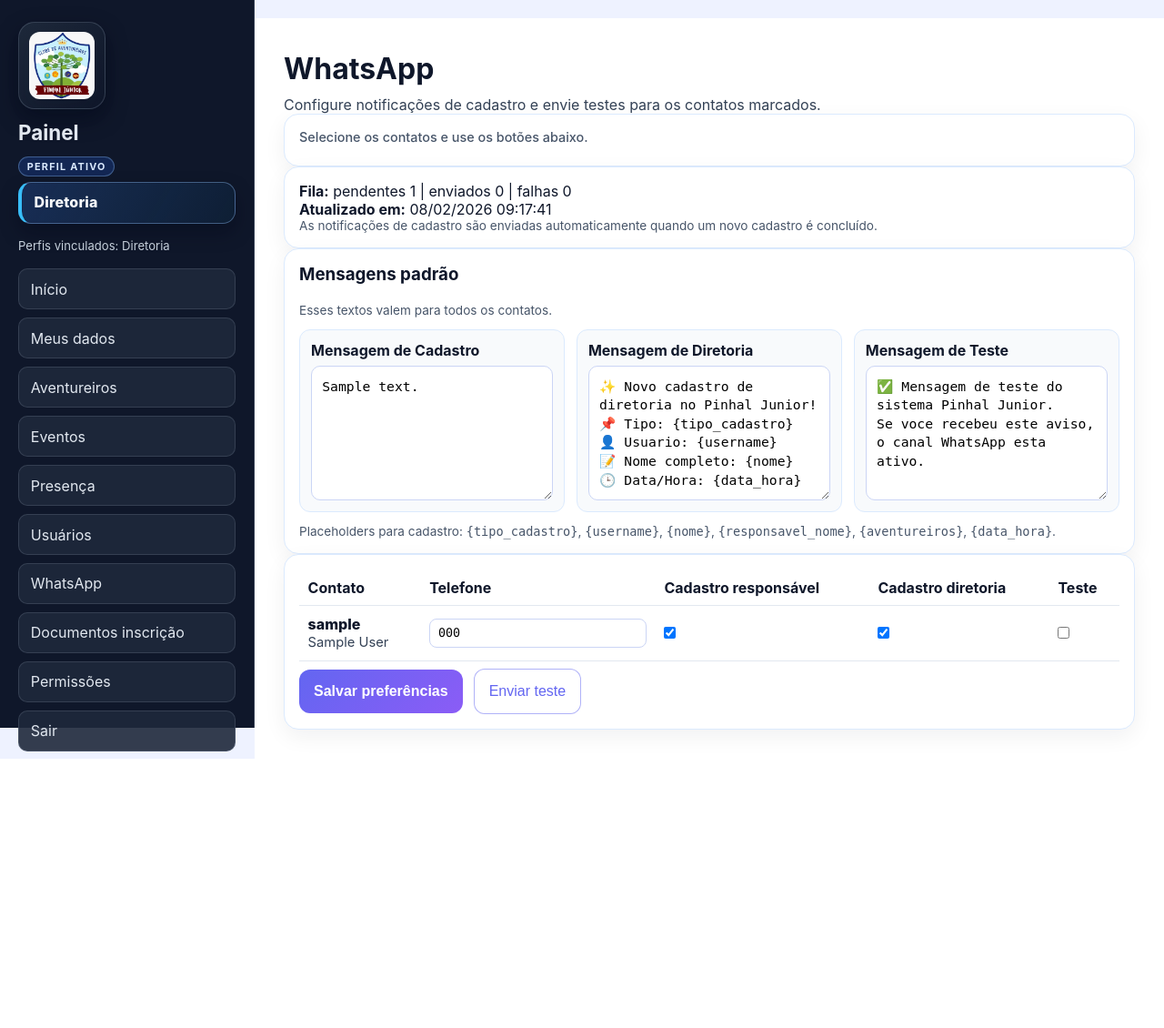
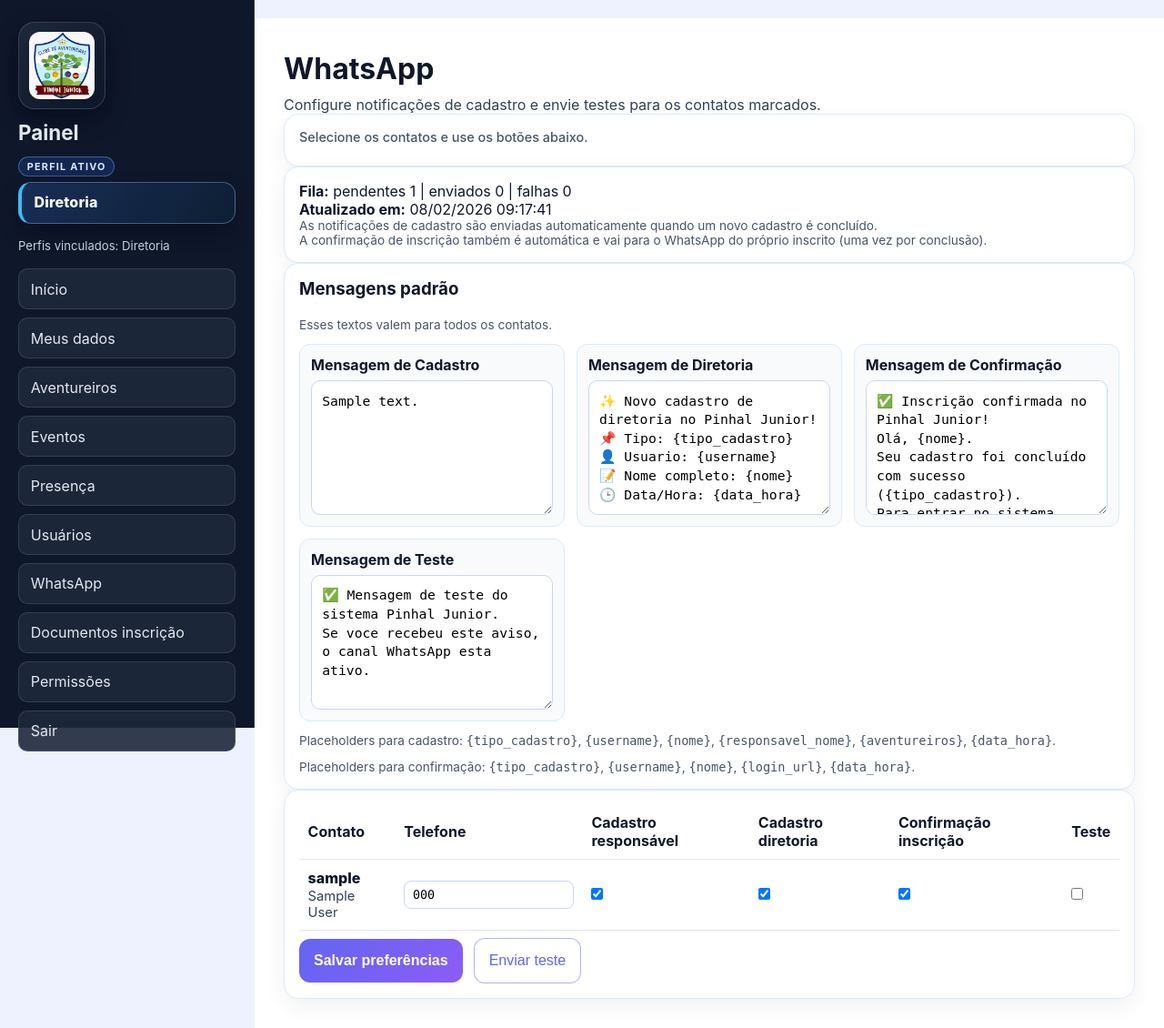
Before and after one commit to fabianopolone123/SITEPINHAL7.0, a Django app: page /whatsapp/ in a window 1280 px wide. Shown: the whole page at 91% size. Before the commit the page ends 834 px from the top, so only its background shows below. Run offline with Django 5.2, Linux system fonts and the light colour scheme; a user stored in the database is signed in; data comes from the database, SQL or seed files in the repository; tables that the repository leaves empty hold one stand-in row (values such as "Sample post").

Commit message:
backend/accounts/views.py: envia confirmacao whatsapp ao concluir cadastro

```diff
--- a/backend/accounts/admin.py
+++ b/backend/accounts/admin.py
@@ -66,9 +66,9 @@ class UserAccessAdmin(admin.ModelAdmin):
 
 @admin.register(WhatsAppPreference)
 class WhatsAppPreferenceAdmin(admin.ModelAdmin):
-    list_display = ('user', 'phone_number', 'notify_cadastro', 'notify_financeiro', 'notify_geral', 'updated_at')
+    list_display = ('user', 'phone_number', 'notify_cadastro', 'notify_diretoria', 'notify_confirmacao', 'notify_financeiro', 'notify_geral', 'updated_at')
     search_fields = ('user__username', 'phone_number')
-    list_filter = ('notify_cadastro', 'notify_financeiro', 'notify_geral')
+    list_filter = ('notify_cadastro', 'notify_diretoria', 'notify_confirmacao', 'notify_financeiro', 'notify_geral')
 
 
 @admin.register(WhatsAppQueue)
--- a/backend/accounts/views.py
+++ b/backend/accounts/views.py
@@ -772,6 +772,46 @@ def _dispatch_cadastro_notifications(tipo_cadastro, user, nome):
         queue_item.save(update_fields=['status', 'attempts', 'provider_message_id', 'sent_at', 'last_error'])
 
 
+def _dispatch_signup_confirmation(user, tipo_cadastro, nome):
+    if not user:
+        return
+    pref, _ = WhatsAppPreference.objects.get_or_create(user=user)
+    if not pref.notify_confirmacao:
+        return
+    phone_number = normalize_phone_number(pref.phone_number or resolve_user_phone(user))
+    if not phone_number:
+        return
+
+    login_url = os.environ.get('PINHAL_LOGIN_URL', 'https://pinhaljunior.com.br/').strip() or 'https://pinhaljunior.com.br/'
+    payload = {
+        'tipo_cadastro': tipo_cadastro,
+        'username': user.username,
+        'nome': nome or user.username,
+        'login_url': login_url,
+        'data_hora': timezone.localtime(timezone.now()).strftime('%d/%m/%Y %H:%M'),
+    }
+    template_text = get_template_message(WhatsAppTemplate.TYPE_CONFIRMACAO)
+    text = render_message(template_text, payload)
+    queue_item = WhatsAppQueue.objects.create(
+        user=user,
+        phone_number=phone_number,
+        notification_type=WhatsAppQueue.TYPE_CONFIRMACAO,
+        message_text=text,
+        status=WhatsAppQueue.STATUS_PENDING,
+    )
+    success, provider_id, error_message = send_wapi_text(phone_number, text)
+    queue_item.attempts = 1
+    if success:
+        queue_item.status = WhatsAppQueue.STATUS_SENT
+        queue_item.provider_message_id = provider_id
+        queue_item.sent_at = timezone.now()
+        queue_item.last_error = ''
+    else:
+        queue_item.status = WhatsAppQueue.STATUS_FAILED
+        queue_item.last_error = error_message
+    queue_item.save(update_fields=['status', 'attempts', 'provider_message_id', 'sent_at', 'last_error'])
+
+
 def _serialize_field_value(value):
     if isinstance(value, date):
         return value.isoformat()
@@ -1811,6 +1851,11 @@ class NovoCadastroResumoView(View):
                 user,
                 responsavel.responsavel_nome or responsavel.mae_nome or responsavel.pai_nome,
             )
+            _dispatch_signup_confirmation(
+                user,
+                'Cadastro de responsável e aventureiro',
+                responsavel.responsavel_nome or responsavel.mae_nome or responsavel.pai_nome,
+            )
             _clear_new_flow(request.session)
             if use_existing_user:
                 messages.success(request, 'Aventureiro adicionado com sucesso.')
@@ -2106,6 +2151,7 @@ class NovoCadastroDiretoriaResumoView(View):
             return redirect('accounts:novo_diretoria_resumo')
 
         _dispatch_cadastro_notifications('Diretoria', user, diretoria.nome)
+        _dispatch_signup_confirmation(user, 'Cadastro de diretoria', diretoria.nome)
         _clear_new_diretoria_flow(request.session)
         messages.success(request, 'Cadastro da diretoria concluído com sucesso. Faça login para continuar.')
         return redirect('accounts:login')
@@ -2160,6 +2206,7 @@ class DiretoriaView(View):
         if form.is_valid():
             diretoria = form.save()
             _dispatch_cadastro_notifications('Diretoria', diretoria.user, diretoria.nome)
+            _dispatch_signup_confirmation(diretoria.user, 'Cadastro de diretoria', diretoria.nome)
             messages.success(request, 'Cadastro da diretoria concluído com sucesso. Faça login para continuar.')
             return redirect('accounts:login')
         messages.error(request, 'Há campos obrigatórios pendentes; corrija e envie novamente.')
@@ -2259,6 +2306,11 @@ class ConfirmacaoView(LoginRequiredMixin, View):
         _dispatch_cadastro_notifications(
             'Cadastro completo',
             request.user,
+            responsavel.responsavel_nome or responsavel.mae_nome or responsavel.pai_nome,
+        )
+        _dispatch_signup_confirmation(
+            request.user,
+            'Cadastro de responsável e aventureiro',
             responsavel.responsavel_nome or responsavel.mae_nome or responsavel.pai_nome,
         )
         _clear_pending_aventures(request.session)
@@ -3358,12 +3410,14 @@ class WhatsAppView(LoginRequiredMixin, View):
             return guard
         cadastro_template = get_template_message(WhatsAppTemplate.TYPE_CADASTRO)
         diretoria_template = get_template_message(WhatsAppTemplate.TYPE_DIRETORIA)
+        confirmacao_template = get_template_message(WhatsAppTemplate.TYPE_CONFIRMACAO)
         teste_template = get_template_message(WhatsAppTemplate.TYPE_TESTE)
         context = {
             'rows': self._users_context(),
             'queue': queue_stats(),
             'cadastro_template': cadastro_template,
             'diretoria_template': diretoria_template,
+            'confirmacao_template': confirmacao_template,
             'teste_template': teste_template,
         }
         context.update(_sidebar_context(request))
@@ -3376,6 +3430,7 @@ class WhatsAppView(LoginRequiredMixin, View):
         rows = self._users_context()
         cadastro_enabled = []
         diretoria_enabled = []
+        confirmacao_enabled = []
         for row in rows:
             user = row['user']
             pref = row['pref']
@@ -3383,6 +3438,7 @@ class WhatsAppView(LoginRequiredMixin, View):
             pref.phone_number = normalize_phone_number(request.POST.get(f'{prefix}_phone', '').strip())
             pref.notify_cadastro = bool(request.POST.get(f'{prefix}_cadastro'))
             pref.notify_diretoria = bool(request.POST.get(f'{prefix}_diretoria'))
+            pref.notify_confirmacao = bool(request.POST.get(f'{prefix}_confirmacao'))
             pref.notify_financeiro = False
             pref.notify_geral = False
             pref.save(
@@ -3390,6 +3446,7 @@ class WhatsAppView(LoginRequiredMixin, View):
                     'phone_number',
                     'notify_cadastro',
                     'notify_diretoria',
+                    'notify_confirmacao',
                     'notify_financeiro',
                     'notify_geral',
                     'updated_at',
@@ -3399,6 +3456,8 @@ class WhatsAppView(LoginRequiredMixin, View):
                 cadastro_enabled.append(user.username)
             if pref.notify_diretoria:
                 diretoria_enabled.append(user.username)
+            if pref.notify_confirmacao:
+                confirmacao_enabled.append(user.username)
 
         WhatsAppTemplate.objects.update_or_create(
             notification_type=WhatsAppTemplate.TYPE_CADASTRO,
@@ -3407,6 +3466,10 @@ class WhatsAppView(LoginRequiredMixin, View):
         WhatsAppTemplate.objects.update_or_create(
             notification_type=WhatsAppTemplate.TYPE_DIRETORIA,
             defaults={'message_text': request.POST.get('template_diretoria', '').strip()},
+        )
+        WhatsAppTemplate.objects.update_or_create(
+            notification_type=WhatsAppTemplate.TYPE_CONFIRMACAO,
+            defaults={'message_text': request.POST.get('template_confirmacao', '').strip()},
         )
         WhatsAppTemplate.objects.update_or_create(
             notification_type=WhatsAppTemplate.TYPE_TESTE,
@@ -3426,6 +3489,7 @@ class WhatsAppView(LoginRequiredMixin, View):
                     'queue': queue_stats(),
                     'cadastro_template': get_template_message(WhatsAppTemplate.TYPE_CADASTRO),
                     'diretoria_template': get_template_message(WhatsAppTemplate.TYPE_DIRETORIA),
+                    'confirmacao_template': get_template_message(WhatsAppTemplate.TYPE_CONFIRMACAO),
                     'teste_template': get_template_message(WhatsAppTemplate.TYPE_TESTE),
                 }
                 context.update(_sidebar_context(request))
@@ -3502,12 +3566,22 @@ class WhatsAppView(LoginRequiredMixin, View):
             )
         else:
             messages.info(request, 'Nenhum contato está marcado para receber notificação de Diretoria.')
+        if confirmacao_enabled:
+            preview = ', '.join(confirmacao_enabled[:6])
+            suffix = '...' if len(confirmacao_enabled) > 6 else ''
+            messages.info(
+                request,
+                f'Confirmação de inscrição marcada para: {preview}{suffix}',
+            )
+        else:
+            messages.info(request, 'Nenhum contato está marcado para receber confirmação de inscrição.')
 
         context = {
             'rows': self._users_context(),
             'queue': queue_stats(),
             'cadastro_template': get_template_message(WhatsAppTemplate.TYPE_CADASTRO),
             'diretoria_template': get_template_message(WhatsAppTemplate.TYPE_DIRETORIA),
+            'confirmacao_template': get_template_message(WhatsAppTemplate.TYPE_CONFIRMACAO),
             'teste_template': get_template_message(WhatsAppTemplate.TYPE_TESTE),
         }
         context.update(_sidebar_context(request))
--- a/ui/templates/whatsapp.html
+++ b/ui/templates/whatsapp.html
@@ -29,6 +29,7 @@
       <p><strong>Fila:</strong> pendentes {{ queue.pending }} | enviados {{ queue.sent }} | falhas {{ queue.failed }}</p>
       <p><strong>Atualizado em:</strong> {{ queue.updated_at }}</p>
       <p class="panel-note">As notificações de cadastro são enviadas automaticamente quando um novo cadastro é concluído.</p>
+      <p class="panel-note">A confirmação de inscrição também é automática e vai para o WhatsApp do próprio inscrito (uma vez por conclusão).</p>
     </section>
 
     <section class="painel-card message-template-wrap">
@@ -44,12 +45,19 @@
           <textarea name="template_diretoria" form="whatsapp-form" rows="6">{{ diretoria_template|default:'' }}</textarea>
         </label>
         <label class="message-template-card">
+          <span class="message-template-title">Mensagem de Confirmação</span>
+          <textarea name="template_confirmacao" form="whatsapp-form" rows="6">{{ confirmacao_template|default:'' }}</textarea>
+        </label>
+        <label class="message-template-card">
           <span class="message-template-title">Mensagem de Teste</span>
           <textarea name="template_teste" form="whatsapp-form" rows="6">{{ teste_template|default:'' }}</textarea>
         </label>
       </div>
       <p class="panel-note">
         Placeholders para cadastro: <code>{tipo_cadastro}</code>, <code>{username}</code>, <code>{nome}</code>, <code>{responsavel_nome}</code>, <code>{aventureiros}</code>, <code>{data_hora}</code>.
+      </p>
+      <p class="panel-note">
+        Placeholders para confirmação: <code>{tipo_cadastro}</code>, <code>{username}</code>, <code>{nome}</code>, <code>{login_url}</code>, <code>{data_hora}</code>.
       </p>
     </section>
 
@@ -63,6 +71,7 @@
             <th>Telefone</th>
             <th>Cadastro responsável</th>
             <th>Cadastro diretoria</th>
+            <th>Confirmação inscrição</th>
             <th>Teste</th>
           </tr>
         </thead>
@@ -85,11 +94,12 @@
               </td>
               <td data-label="Cadastro responsável"><input type="checkbox" name="u{{ item.user.pk }}_cadastro" {% if item.pref.notify_cadastro %}checked{% endif %} /></td>
               <td data-label="Cadastro diretoria"><input type="checkbox" name="u{{ item.user.pk }}_diretoria" {% if item.pref.notify_diretoria %}checked{% endif %} /></td>
+              <td data-label="Confirmação inscrição"><input type="checkbox" name="u{{ item.user.pk }}_confirmacao" {% if item.pref.notify_confirmacao %}checked{% endif %} /></td>
               <td data-label="Teste"><input type="checkbox" name="u{{ item.user.pk }}_send_test" /></td>
             </tr>
           {% empty %}
             <tr>
-              <td colspan="5">Nenhum usuário disponível.</td>
+              <td colspan="6">Nenhum usuário disponível.</td>
             </tr>
           {% endfor %}
         </tbody>
```
Also changed, not shown: HISTORICO_DE_MUDANCAS.md (+14 -0 lines), backend/accounts/models.py (+7 -0 lines), backend/accounts/whatsapp.py (+10 -0 lines), backend/accounts/migrations/0021_whatsapp_confirmacao_notificacao.py (added).
